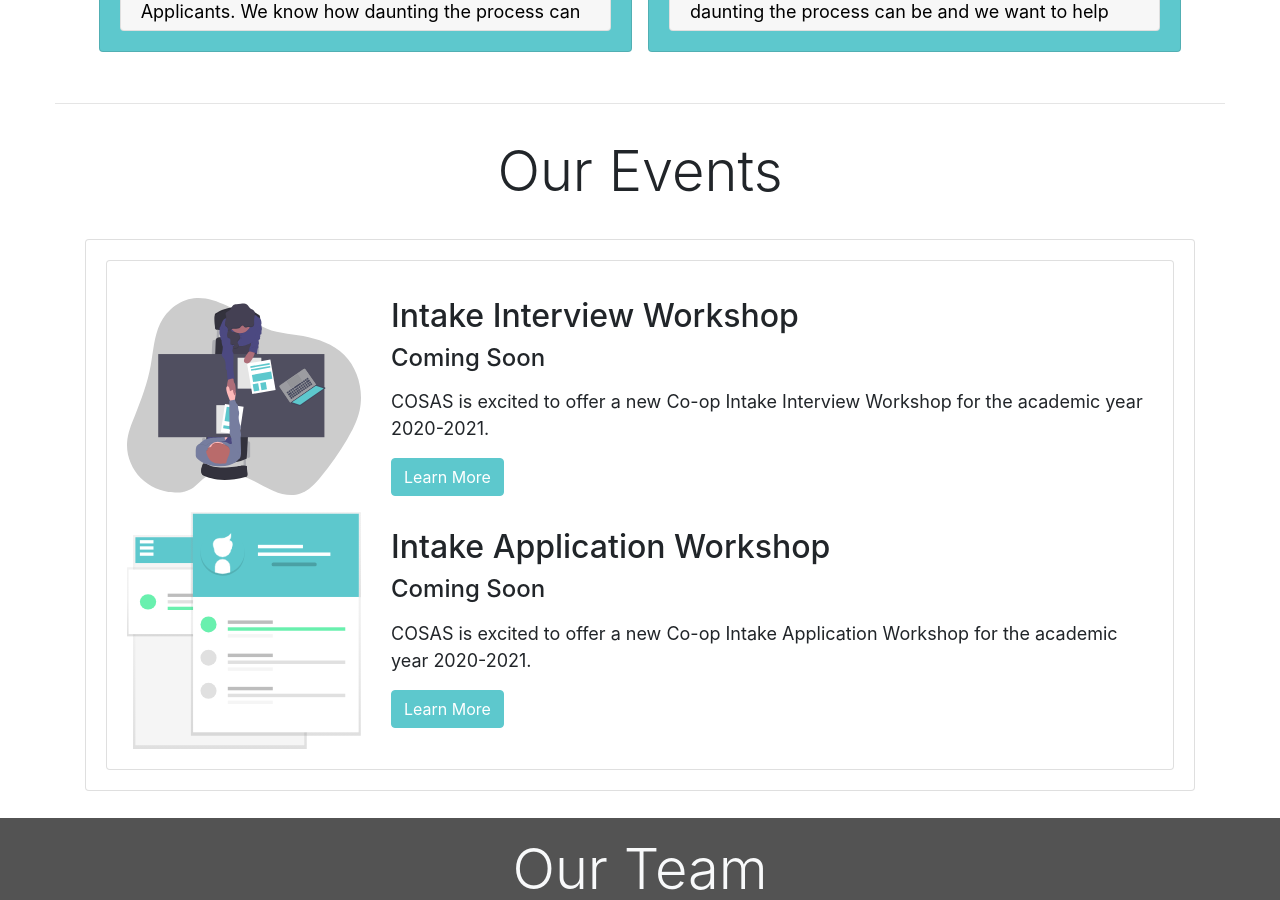
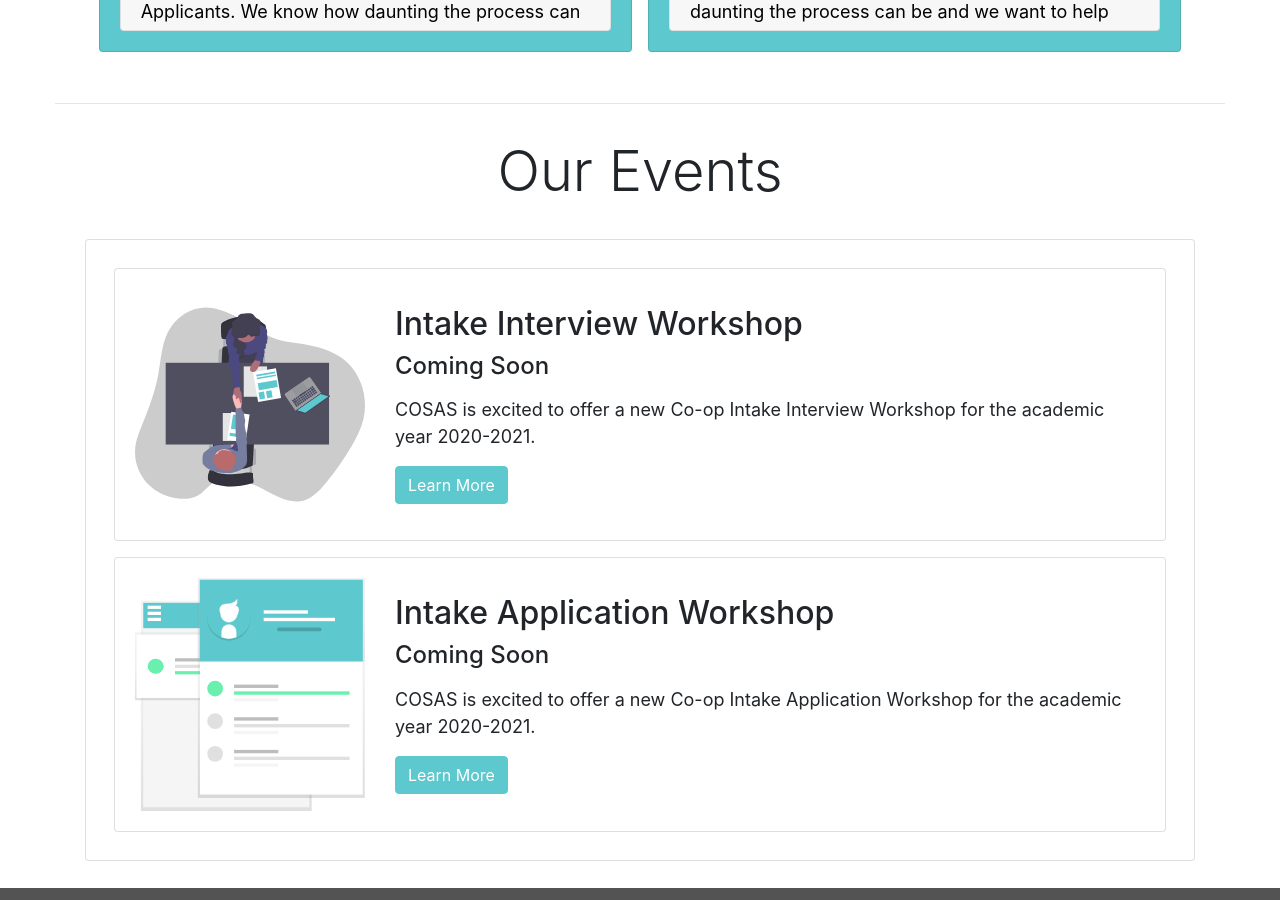
Before and after one commit to coopsauder/COSAS, a Jekyll site: the page built from index.html, in a window 1280 px wide and 900 px high, scrolled down 2049 px. Built offline with Jekyll 4.4.1, drawn with Linux system fonts in a browser that asks for light colours.

Commit message:
changed the events cards

```diff
--- a/_includes/events.html
+++ b/_includes/events.html
@@ -1,8 +1,9 @@
 <div id="events" class="container section">
     <p class="display-4 text-center section-header">Our Events</p>
     <div class="list-unstyled card card-body">
-        <div class="card card-body ">
-            {% for post in site.posts %}
+        {% for post in site.posts %}
+        <div class="card card-body m-2">
+
             <div class="row">
                 <img src='{{ site.baseurl }}/static_files/assets/svg/{{ post.image }}'
                     class="col-md-3 card-img-left border-0 load-hidden events" alt="...">
@@ -13,7 +14,8 @@
                     <a href="{{ post.url }}" class="mx-auto btn btn-primary">Learn More</a>
                 </div>
             </div>
-            {% endfor %}
+
         </div>
+        {% endfor %}
     </div>
 </div>
```
